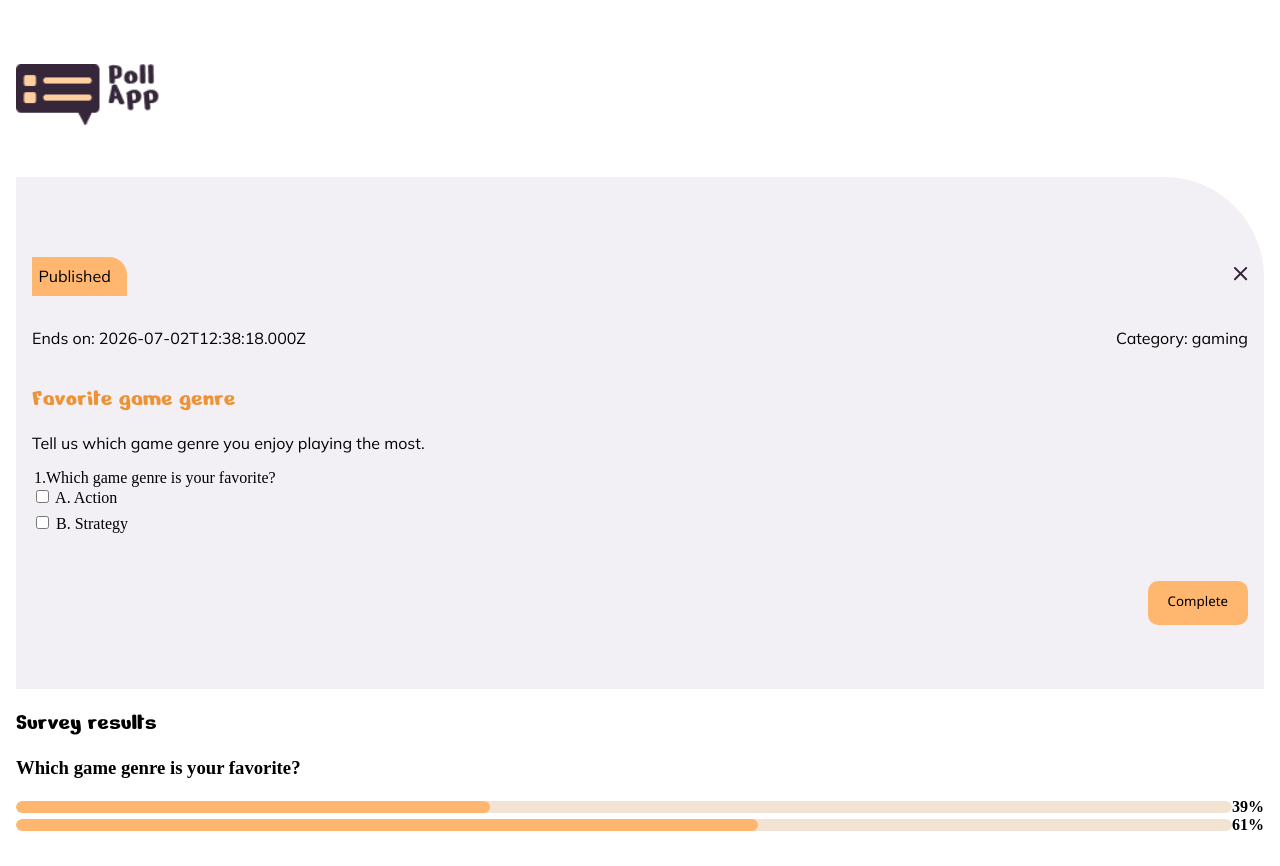
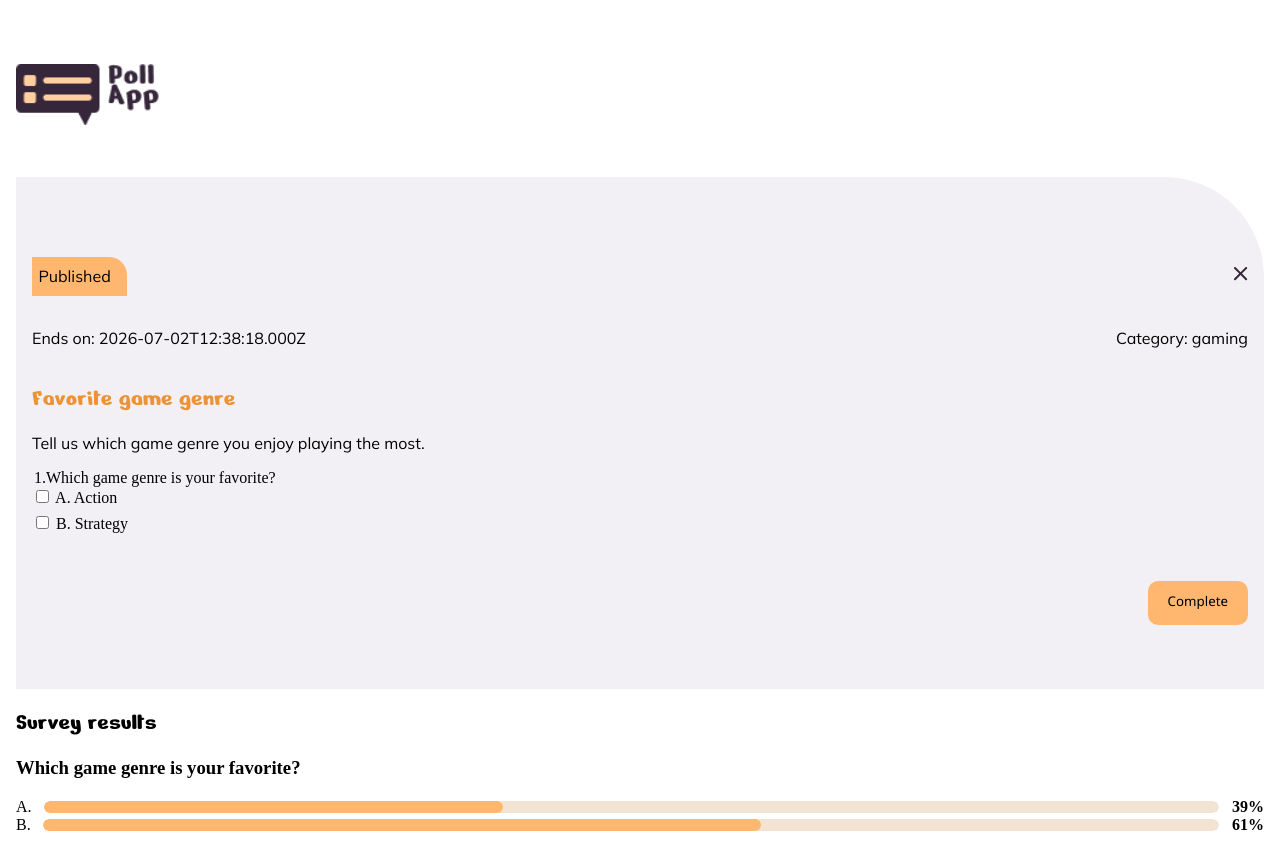
Before and after one commit to AhmetB-Dev/poll-app, an Angular app: page /survey/favorite-game-genre in a window 1280 px wide. Built offline with nearby package versions, Linux system fonts and the light colour scheme.

Commit message:
feat: enhance survey detail page; add answer label for progress and improve layout with gap between options

```diff
--- a/src/app/pages/survey-detail/survey-detail.html
+++ b/src/app/pages/survey-detail/survey-detail.html
@@ -60,6 +60,7 @@
                       [name]="'question-' + question.id"
                       [value]="answer.id"
                       [checked]="isSelected(question.id, answer.id)"
+                      (change)="toggleAnswer(question, answer.id, $event)"
                     />
 
                     <span class="survey-question__box">
@@ -93,13 +94,18 @@
               </h3>
             </div>
 
-            @for (answer of question.answers; track answer.id) {
+            @for (answer of question.answers; track answer.id; let answerIndex = $index) {
               <div class="survey-results__option">
+                <span class="survey-results__answer-label" aria-hidden="true">
+                  {{ answerOptionLabel(answerIndex) }}
+                </span>
+
                 <progress
                   class="survey-results__progress"
                   [value]="percentage(question, answer.votesCount)"
                   max="100"
                 ></progress>
+
                 <strong>{{ percentage(question, answer.votesCount) }}%</strong>
               </div>
             }
--- a/src/app/pages/survey-detail/survey-detail.scss
+++ b/src/app/pages/survey-detail/survey-detail.scss
@@ -91,5 +91,6 @@ input[type='checkbox'] {
   &__option {
     display: flex;
     align-items: center;
+    gap: 0.8em;
   }
 }
```
